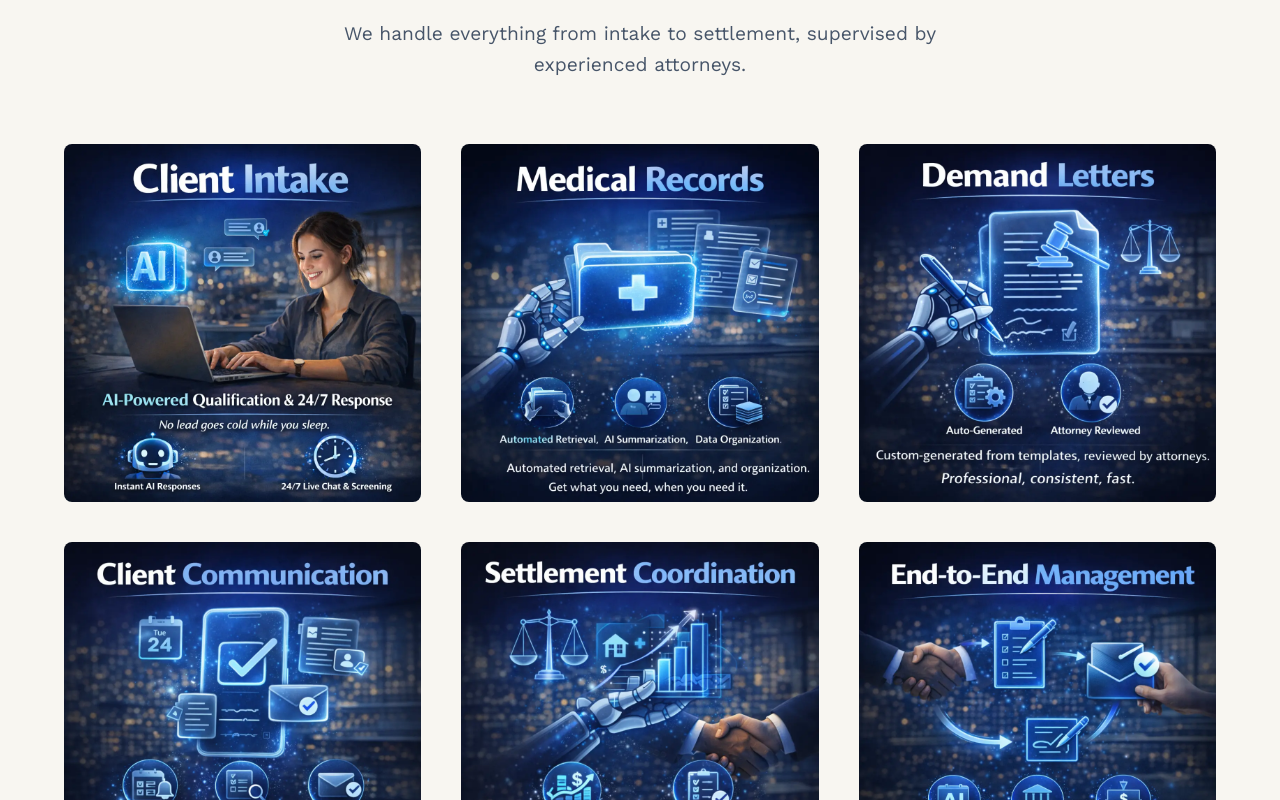
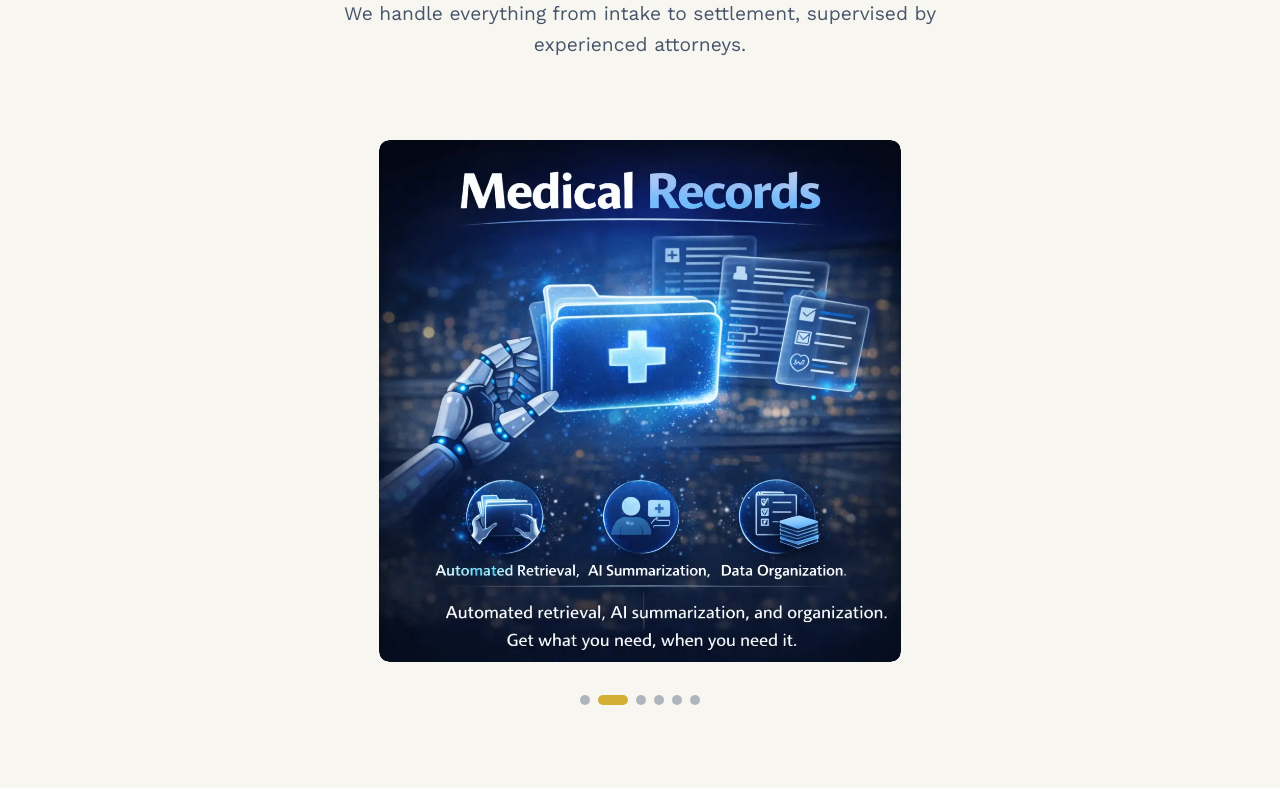
Before and after one commit to rikhinagra/lexgo-solutions, a Next.js app: page / in a window 1280 px wide. Shown: the part 1860-2660 px from the top of the page. Built offline with nearby package versions, Linux system fonts and the light colour scheme.

Commit message:
Add single card carousel slider for solution section

```diff
--- a/app/components/Solution.tsx
+++ b/app/components/Solution.tsx
@@ -1,6 +1,10 @@
 'use client';
 
 import Image from 'next/image';
+import { Swiper, SwiperSlide } from 'swiper/react';
+import { Autoplay, Pagination } from 'swiper/modules';
+import 'swiper/css';
+import 'swiper/css/pagination';
 
 export default function Solution() {
     const solutions = [
@@ -38,21 +42,37 @@ export default function Solution() {
                     <h2 className="section-title">Your Dedicated Backend Team, Ready in 2 Weeks</h2>
                     <p className="section-subtitle">We handle everything from intake to settlement, supervised by experienced attorneys.</p>
                 </div>
-                <div className="solution-grid">
+            </div>
+            <div className="solution-carousel-wrapper">
+                <Swiper
+                    modules={[Autoplay, Pagination]}
+                    slidesPerView={1}
+                    spaceBetween={30}
+                    centeredSlides={true}
+                    loop={true}
+                    speed={800}
+                    autoplay={{
+                        delay: 3000,
+                        disableOnInteraction: false,
+                        pauseOnMouseEnter: true,
+                    }}
+                    pagination={{ clickable: true }}
+                    className="solution-swiper"
+                >
                     {solutions.map((solution, index) => (
-                        <div key={index} className="solution-card solution-card-image">
-                            <div className="solution-image-wrapper">
+                        <SwiperSlide key={index} className="solution-slide">
+                            <div className="solution-slide-inner">
                                 <Image
                                     src={solution.image}
                                     alt={solution.title}
-                                    fill
-                                    sizes="(max-width: 768px) 100vw, (max-width: 1200px) 50vw, 33vw"
-                                    style={{ objectFit: 'cover' }}
+                                    width={600}
+                                    height={600}
+                                    className="solution-slide-img"
                                 />
                             </div>
-                        </div>
+                        </SwiperSlide>
                     ))}
-                </div>
+                </Swiper>
             </div>
         </section>
     );
--- a/app/globals.css
+++ b/app/globals.css
@@ -302,80 +302,64 @@ body {
 /* Solution Section */
 .solution {
     background: var(--cream);
-    padding: 100px 5%;
+    padding: 80px 0 60px;
+    overflow: hidden;
 }
 
-.solution-grid {
-    display: grid;
-    grid-template-columns: repeat(3, 1fr);
-    gap: 2.5rem;
-    margin-top: 4rem;
+.solution .container {
+    padding: 0 5%;
 }
 
-.solution-card {
-    background: var(--white);
-    padding: 2.5rem;
-    text-align: center;
-    transition: all 0.3s ease;
-    border-top: 3px solid var(--gold);
+.solution-carousel-wrapper {
+    margin-top: 2rem;
+    padding: 1rem 5% 1rem;
+    max-width: 650px;
+    margin-left: auto;
+    margin-right: auto;
 }
 
-.solution-card-image {
-    padding: 0;
-    border-top: none;
-    overflow: hidden;
-    border-radius: 8px;
+.solution-swiper {
+    width: 100%;
+    padding-bottom: 50px !important;
 }
 
-.solution-image-wrapper {
-    position: relative;
-    width: 100%;
-    padding-bottom: 100%; /* 1:1 square aspect ratio */
+.solution-slide {
+    border-radius: 10px;
+    overflow: hidden;
+    transition: transform 0.3s ease, box-shadow 0.3s ease;
 }
 
-.solution-image-wrapper img {
-    position: absolute;
-    top: 0;
-    left: 0;
-    width: 100%;
-    height: 100%;
-    object-fit: cover;
-    transition: transform 0.3s ease;
+.solution-slide-inner {
+    border-radius: 10px;
+    overflow: hidden;
+    box-shadow: 0 15px 40px rgba(10, 31, 68, 0.15);
 }
 
-.solution-card-image:hover .solution-image-wrapper img {
-    transform: scale(1.025);
+.solution-slide-img {
+    width: 100% !important;
+    height: auto !important;
+    display: block;
+    border-radius: 10px;
 }
 
-.solution-card:hover {
-    transform: translateY(-10px);
-    box-shadow: 0 20px 50px rgba(10, 31, 68, 0.15);
+/* Pagination dots */
+.solution-swiper .swiper-pagination {
+    bottom: 0px !important;
 }
 
-.solution-icon {
-    width: 70px;
-    height: 70px;
-    background: var(--gold);
-    color: var(--navy);
-    border-radius: 50%;
-    display: flex;
-    align-items: center;
-    justify-content: center;
-    margin: 0 auto 1.5rem;
-    font-size: 1.8rem;
-    font-weight: 700;
+.solution-swiper .swiper-pagination-bullet {
+    width: 10px;
+    height: 10px;
+    background: var(--navy);
+    opacity: 0.3;
+    transition: all 0.3s ease;
 }
 
-.solution-card h3 {
-    font-family: 'Playfair Display', serif;
-    font-size: 1.5rem;
-    color: var(--navy);
-    margin-bottom: 1rem;
-}
-
-.solution-card p {
-    color: var(--slate);
-    line-height: 1.7;
+.solution-swiper .swiper-pagination-bullet-active {
+    opacity: 1;
+    background: var(--gold);
+    width: 30px;
+    border-radius: 5px;
 }
 
 /* How It Works */
@@ -869,7 +853,6 @@ body {
     }
 
     .pain-points,
-    .solution-grid,
     .pricing-cards,
     .ai-features,
     .testimonial-grid {
--- a/package.json
+++ b/package.json
@@ -12,7 +12,8 @@
     "lucide-react": "^0.563.0",
     "next": "16.1.6",
     "react": "19.2.3",
-    "react-dom": "19.2.3"
+    "react-dom": "19.2.3",
+    "swiper": "^12.1.0"
   },
   "devDependencies": {
     "@types/node": "^20",
```
